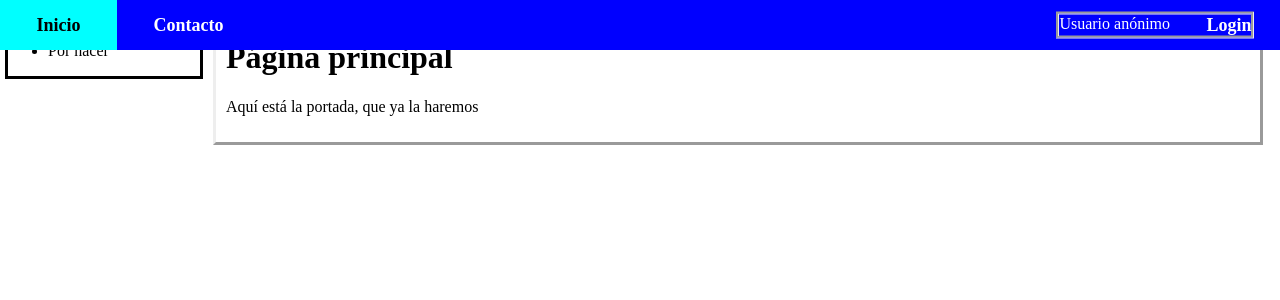
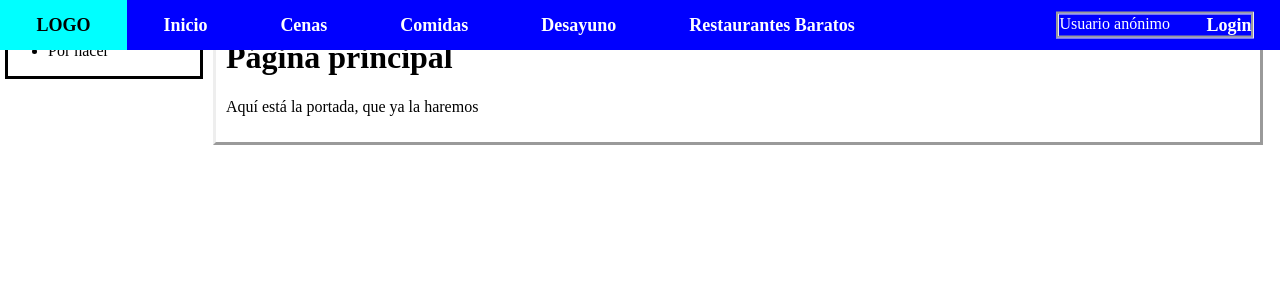
Before and after one commit to Juanchez21/restauranteadvisor, a PHP site: page /index.php in a window 1280 px wide. Shown: the top 300 px of the page. Run offline with PHP 8.4, Linux system fonts and the light colour scheme.

Commit message:
Update cabecera.php

```diff
--- a/cabecera.php
+++ b/cabecera.php
@@ -1,7 +1,22 @@
 <div class="cabecera">
 	<ul class="head-menu">
 		<li>
+			<a class="vertical-centered plain-link white-link" href="index.php">LOGO</a>
+		</li>
+		<li>
 			<a class="vertical-centered plain-link white-link" href="index.php">Inicio</a>
+		</li>
+		<li>
+			<a class="vertical-centered plain-link white-link" href="contacto.php">Cenas</a>
+		</li>
+		<li>
+			<a class="vertical-centered plain-link white-link" href="contacto.php">Comidas</a>
+		</li>
+		<li>
+			<a class="vertical-centered plain-link white-link" href="contacto.php">Desayuno</a>
+		</li>
+		<li>
+			<a class="vertical-centered plain-link white-link" href="contacto.php">Restaurantes Baratos</a>
 		</li>
 		<li>
 			<a class="vertical-centered plain-link white-link" href="contacto.php">Contacto</a>
```
